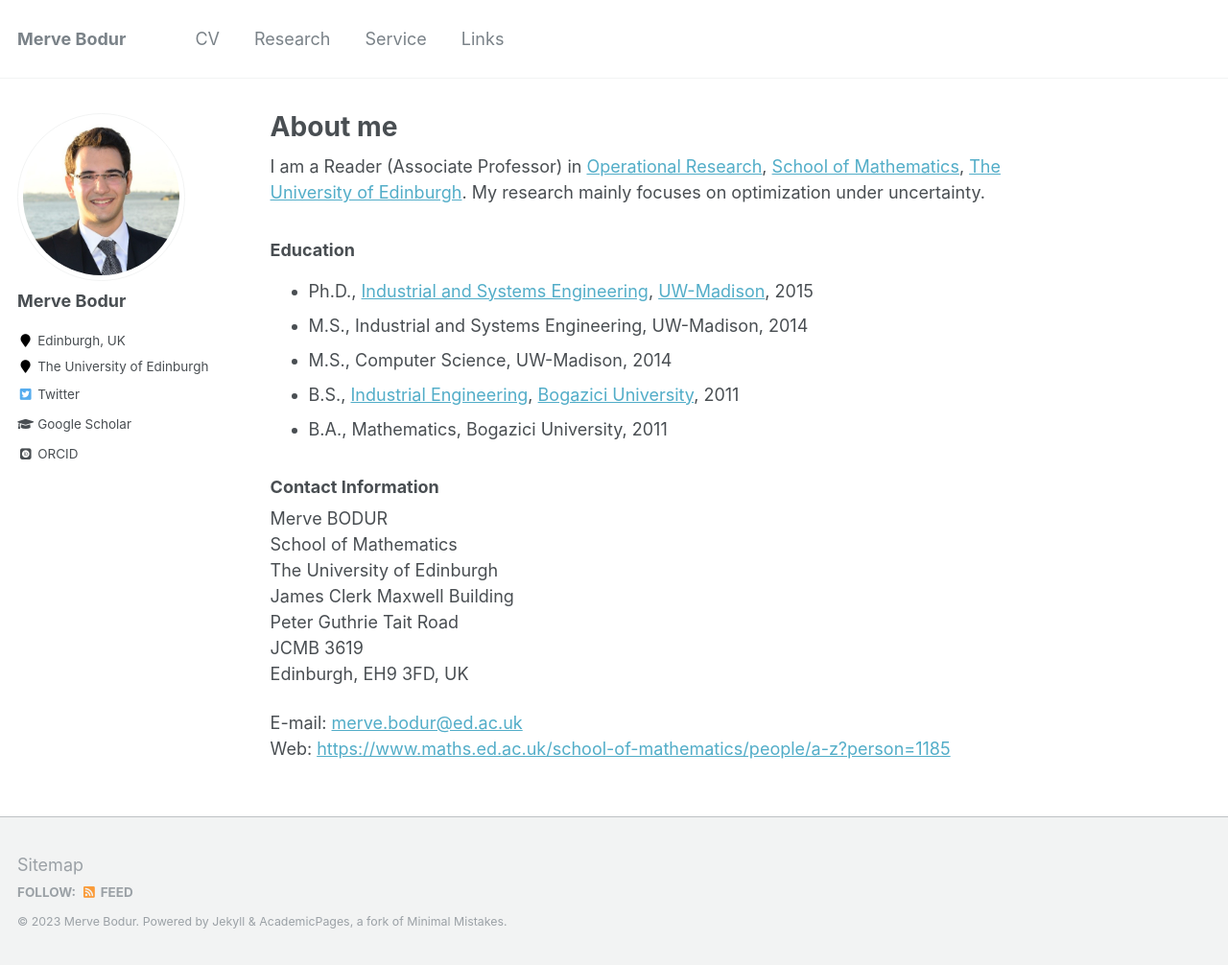
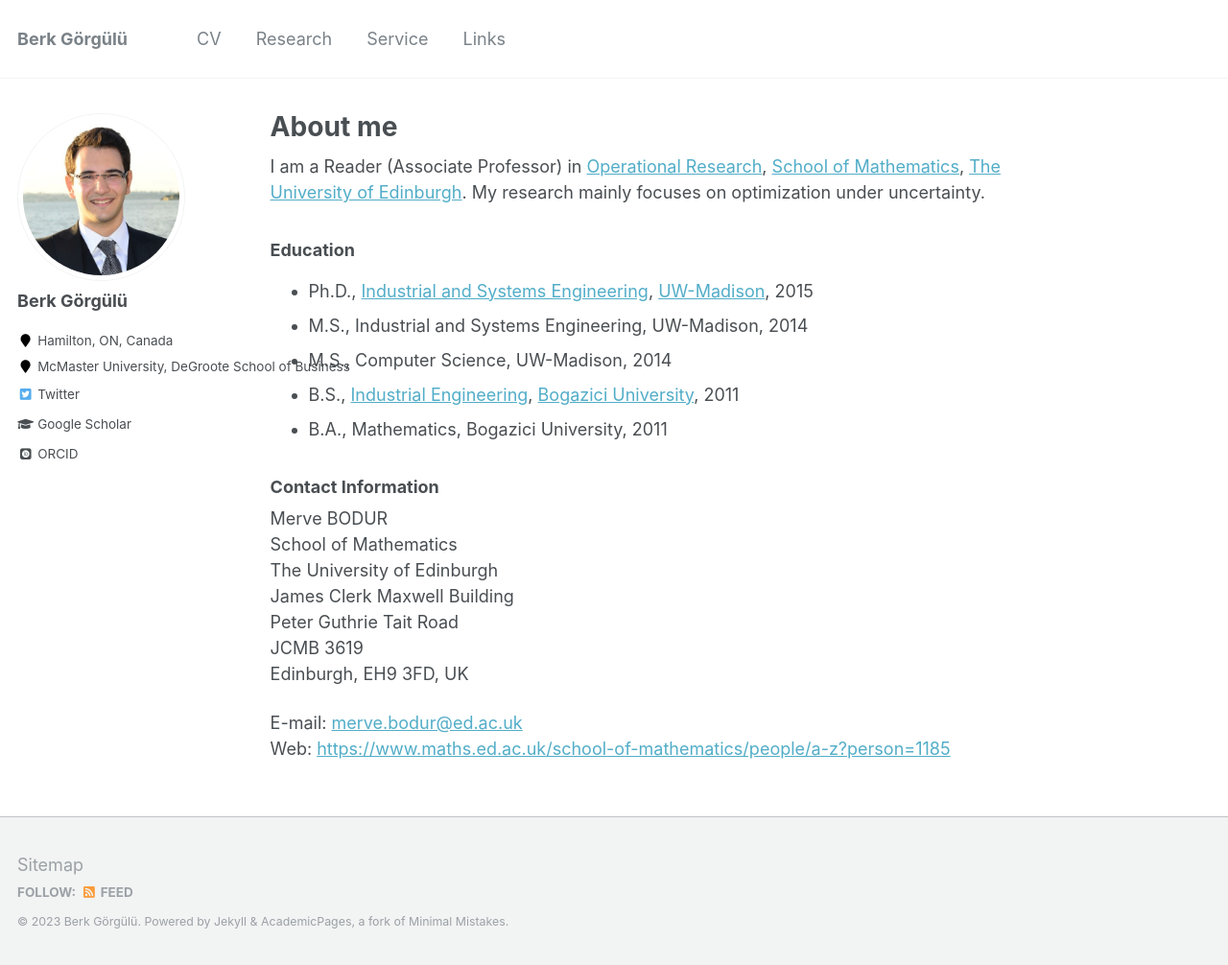
Before and after one commit to gorguluberk/gorguluberk.github.io, a Jekyll site: the page built from _pages/about.md, in a window 1280 px wide and 1006 px high. Shown: the whole window at 96% size. Built offline with Jekyll 4.4.1, drawn with Linux system fonts in a browser that asks for light colours; some web fonts are replaced.

Commit message:
Update _config.yml

```diff
--- a/_config.yml
+++ b/_config.yml
@@ -7,13 +7,13 @@
 
 # Site Settings
 locale                   : "en-US"
-title                    : "Merve Bodur"
+title                    : "Berk Görgülü"
 title_separator          : "-"
-name                     : &name "Merve Bodur"
+name                     : &name "Berk Görgülü"
 description              : &description "page description"
-url                      : https://mervebodur.github.io # the base hostname & protocol for your site e.g. "https://mmistakes.github.io"
+url                      : https://gorguluberk.github.io # the base hostname & protocol for your site e.g. "https://mmistakes.github.io"
 baseurl                  : "" # the subpath of your site, e.g. "/blog"
-repository               : "mervebodur/mervebodur.github.io"
+repository               : "gorguluberk/gorguluberk.github.io"
 teaser                   :  # filename of teaser fallback teaser image placed in /images/, .e.g. "500x300.png"
 breadcrumbs              : false # true, false (default)
 words_per_minute         : 160
@@ -57,7 +57,7 @@ yandex_site_verification :
 
 # Social Sharing
 twitter:
-  username               : &twitter
+  username               :
 facebook:
   username               :
   app_id                 :
@@ -80,15 +80,15 @@ analytics:
 
 # Site Author
 author:
-  name             : "Merve Bodur"
+  name             : "Berk Görgülü"
   avatar           : "profile.png"
   bio              : " "
-  location         : "Edinburgh, UK"
-  employer         : "The University of Edinburgh"
+  location         : "Hamilton, ON, Canada"
+  employer         : "McMaster University, DeGroote School of Business"
   pubmed           : #"https://www.ncbi.nlm.nih.gov/pubmed/?term=john+snow"
-  googlescholar    : "https://scholar.google.com/citations?hl=en&user=JlWdyYwAAAAJ&view_op=list_works&sortby=pubdate"
+  googlescholar    : "https://scholar.google.com/citations?user=82VVKC0AAAAJ&hl=en"
   email            :
-  researchgate     :  #"https://www.researchgate.net/profile/Merve-Bodur"
+  researchgate     :
   uri              :
   bitbucket        :
   codepen          :
@@ -96,14 +96,14 @@ author:
   flickr           :
   facebook         :
   foursquare       :
-  github           : #"mervebodur"
+  github           : #"gorguluberk"
   google_plus      :
   keybase          :
   instagram        :
   impactstory      : #"https://profiles.impactstory.org/u/xxxx-xxxx-xxxx-xxxx"
   lastfm           :
-  linkedin         : #"meurevine"
-  orcid            : https://orcid.org/0000-0002-9276-3755
+  linkedin         : #"gorguluberk"
+  orcid            : https://orcid.org/0000-0002-9135-946X
   pinterest        :
   soundcloud       :
   stackoverflow    : # http://stackoverflow.com/users/123456/username
```
